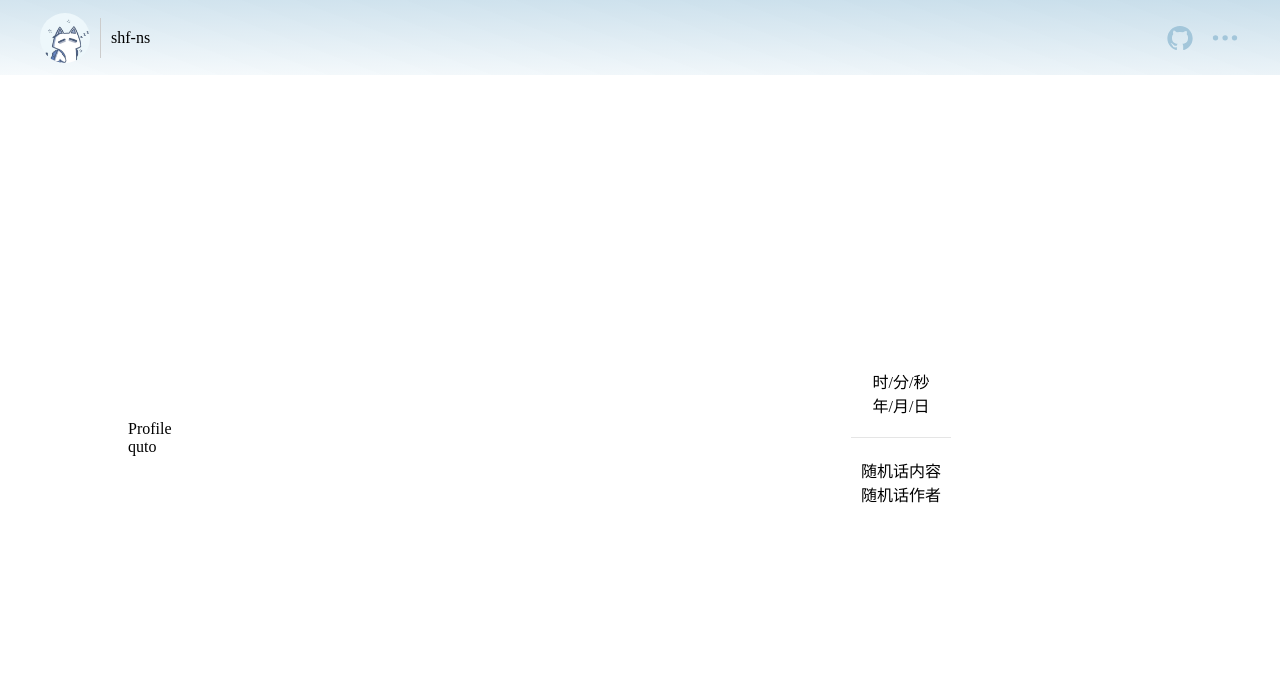
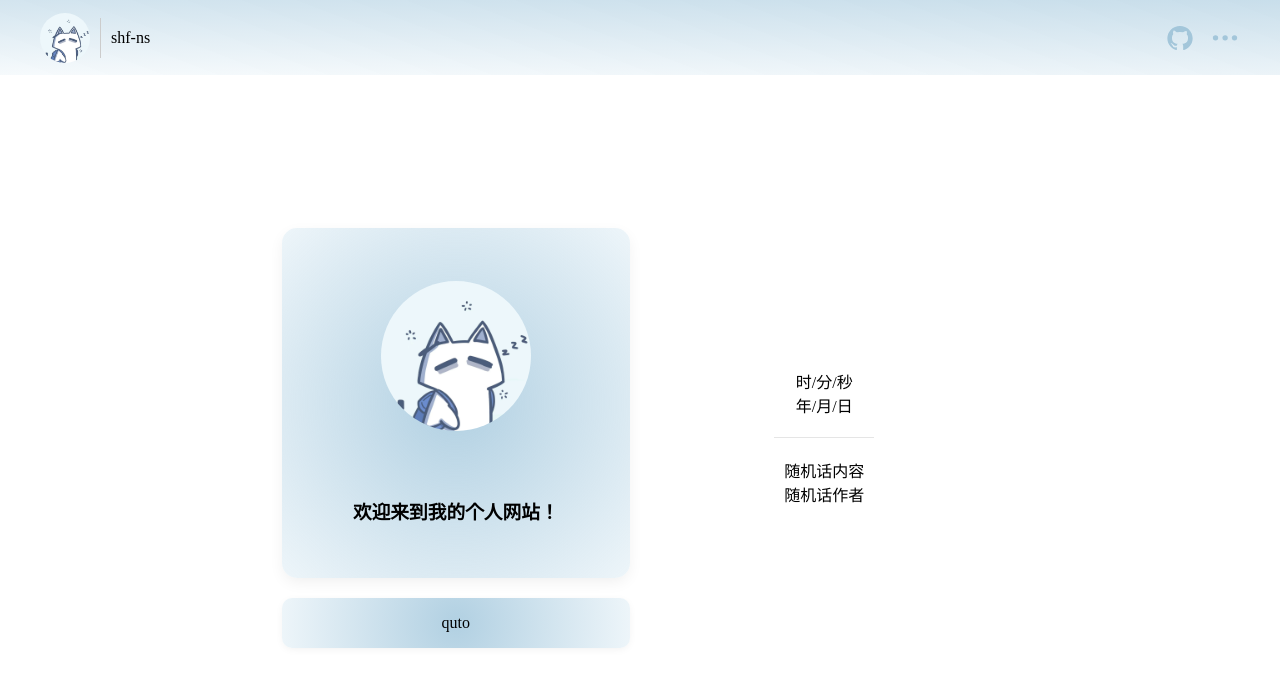
Before and after one commit to shf-ns/shf-ns, a React (Vite) app: page / in a window 1280 px wide. Shown: the top 686 px of the page. Built offline with nearby package versions, Linux system fonts and the light colour scheme.

Commit message:
feat(layout): 添加侧边栏组件样式和响应式设计
添加了Sidebar.module.css样式文件，包含基础布局样式和媒体查询适配
移动端的宽度调整。更新Sidebar.tsx组件使用CSS模块化样式，替换内
联样式为类名引用。

```diff
--- a/src/assets/style/App.module.css
+++ b/src/assets/style/App.module.css
@@ -10,6 +10,11 @@
   width: 100%;
   height: 80%;
   display: flex;
-  align-items: center;
   flex: 1;
 }
+
+@media (max-width: 768px) {
+  .main {
+    margin-top: 20px;
+  }
+}
--- a/src/assets/style/base.css
+++ b/src/assets/style/base.css
@@ -2,6 +2,7 @@
   --header-color: linear-gradient(181deg, rgba(177, 208, 226, 0.7) 0%, rgba(226, 239, 246, 0.3) 100%);
   --menu-color: radial-gradient(circle, rgba(177, 208, 226, 0.9) 0%, rgba(226, 239, 246, 0.5) 100%);
   ;
+  --profile-color: radial-gradient(circle, rgba(177, 208, 226, 1) 0%, rgba(226, 239, 246, 0.6) 100%);
 }
 
 
--- a/src/assets/style/component/Profile.module.css
+++ b/src/assets/style/component/Profile.module.css
@@ -1,4 +1,45 @@
 .profile {
   flex: 1;
+  display: flex;
+  flex-direction: column;
+  align-items: center;
+  gap: 20px;
+  width: 100%;
+}
 
+.profileTop {
+  display: flex;
+  flex-direction: column;
+  justify-content: space-around;
+  align-items: center;
+  width: 100%;
+  height: 350px;
+  padding: 20px;
+  background: var(--profile-color);
+  backdrop-filter: blur(10px);
+  border-radius: 15px;
+  box-shadow: 0 5px 16px -2px #00000012;
 }
+
+.avatar {
+  width: 150px;
+  height: 150px;
+  border-radius: 50%;
+  overflow: hidden;
+}
+
+.quote {
+  width: 100%;
+  height: 50px;
+  line-height: 50px;
+  text-align: center;
+  background: var(--profile-color);
+  border-radius: 10px;
+  box-shadow: 0 2px 10px -2px #00000012;
+}
+
+@media (max-width: 768px) {
+  .profileTop {
+    height: 300px;
+  }
+}
--- a/src/assets/style/layout/Content.module.css
+++ b/src/assets/style/layout/Content.module.css
@@ -4,6 +4,7 @@
   justify-content: center;
   align-items: center;
   gap: 20px;
+  width: 100%;
 }
 
 .show {
@@ -20,3 +21,10 @@
   height: 1px;
   background-color: #e5e5e5;
 }
+
+@media (max-width: 768px) {
+  .content {
+    flex-direction: column;
+    align-items: center;
+  }
+}
--- /dev/null
+++ b/src/assets/style/layout/Sidebar.module.css
@@ -0,0 +1,10 @@
+.sidebar {
+  width: 22%;
+  height: 100%;
+}
+
+@media (max-width: 768px) {
+  .sidebar {
+    width: 12%;
+  }
+}
--- a/src/component/Profile.tsx
+++ b/src/component/Profile.tsx
@@ -1,11 +1,17 @@
 import styles from "@styles/component/Profile.module.css";
 import type { ReactNode } from "react";
+import Avatar from "./Avatar";
 
 function Profile(): ReactNode {
   return (
     <div className={styles.profile}>
-      <div>Profile</div>
-      <p>quto</p>
+      <div className={styles.profileTop}>
+        <div className={styles.avatar}>
+          <Avatar />
+        </div>
+        <h3>欢迎来到我的个人网站！</h3>
+      </div>
+      <p className={styles.quote}>quto</p>
     </div>
   );
 }
--- a/src/layout/Sidebar.tsx
+++ b/src/layout/Sidebar.tsx
@@ -1,4 +1,6 @@
+import styles from "@styles/layout/Sidebar.module.css";
+
 function Sidebar(): React.ReactNode {
-  return <div style={{ width: "10%", height: "100%" }}></div>;
+  return <div className={styles.sidebar}></div>;
 }
 export default Sidebar;
```
